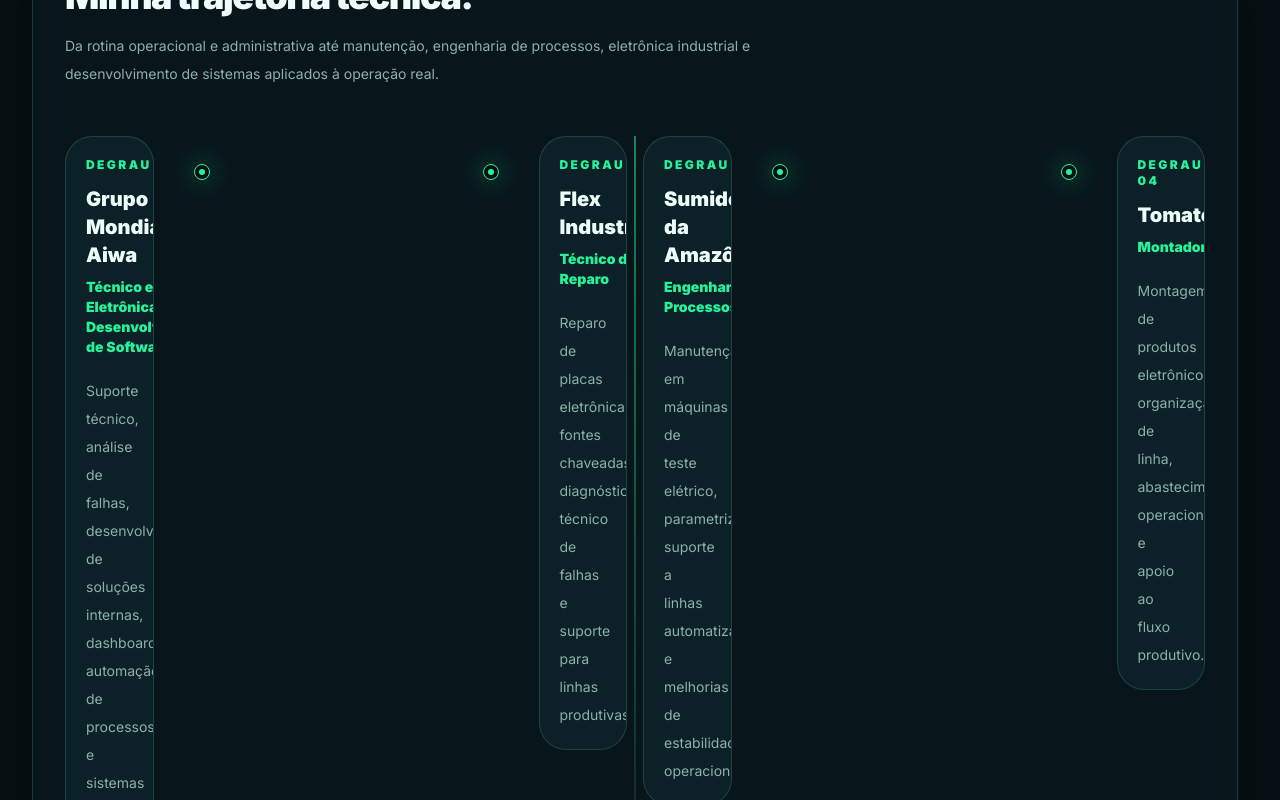
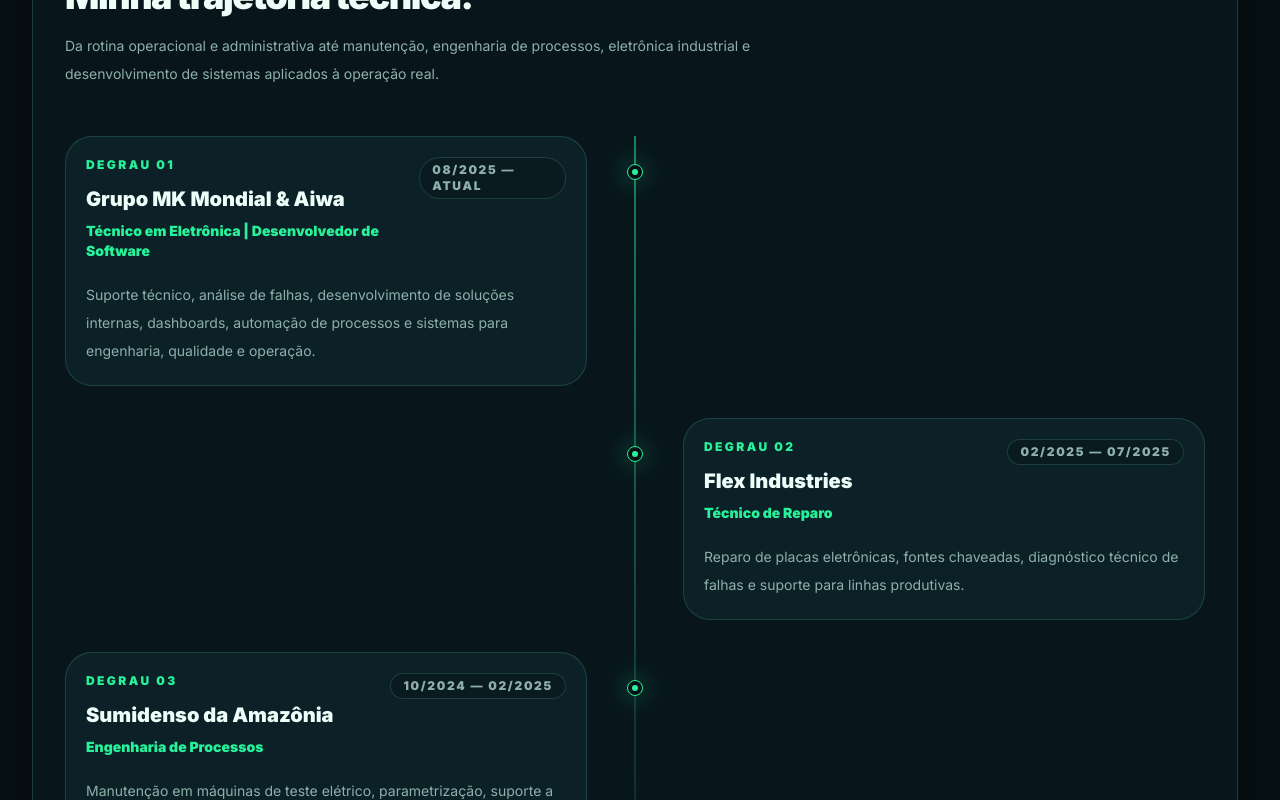
Before and after one commit to carlosdaniel003/Portf-lio, a Next.js app: page / in a window 1280 px wide. Shown: the part 3640-4440 px from the top of the page. Built offline with nearby package versions, Linux system fonts and the light colour scheme.

Commit message:
Feat: Ajustei um bug que deu no experiência individual

```diff
--- a/src/components/sections/AboutMe.tsx
+++ b/src/components/sections/AboutMe.tsx
@@ -319,10 +319,10 @@
     </div>
 
     <div className="relative mt-12">
-      <div className="absolute left-[21px] top-0 h-full w-px bg-gradient-to-b from-[color:var(--accent)] via-[color:var(--line)] to-transparent lg:left-1/2 lg:-translate-x-1/2" />
+  <div className="absolute left-[21px] top-0 h-full w-px bg-gradient-to-b from-[color:var(--accent)] via-[color:var(--line)] to-transparent lg:left-1/2 lg:-translate-x-1/2" />
 
-      <div className="grid gap-4 md:grid-cols-2 xl:grid-cols-4">
-        {aboutProfile.experiences.map((experience, index) => (
+  <div className="grid gap-8">
+    {aboutProfile.experiences.map((experience, index) => (
           <motion.article
             key={`${experience.company}-${experience.period}`}
             initial={{ opacity: 0, y: 22 }}
```
